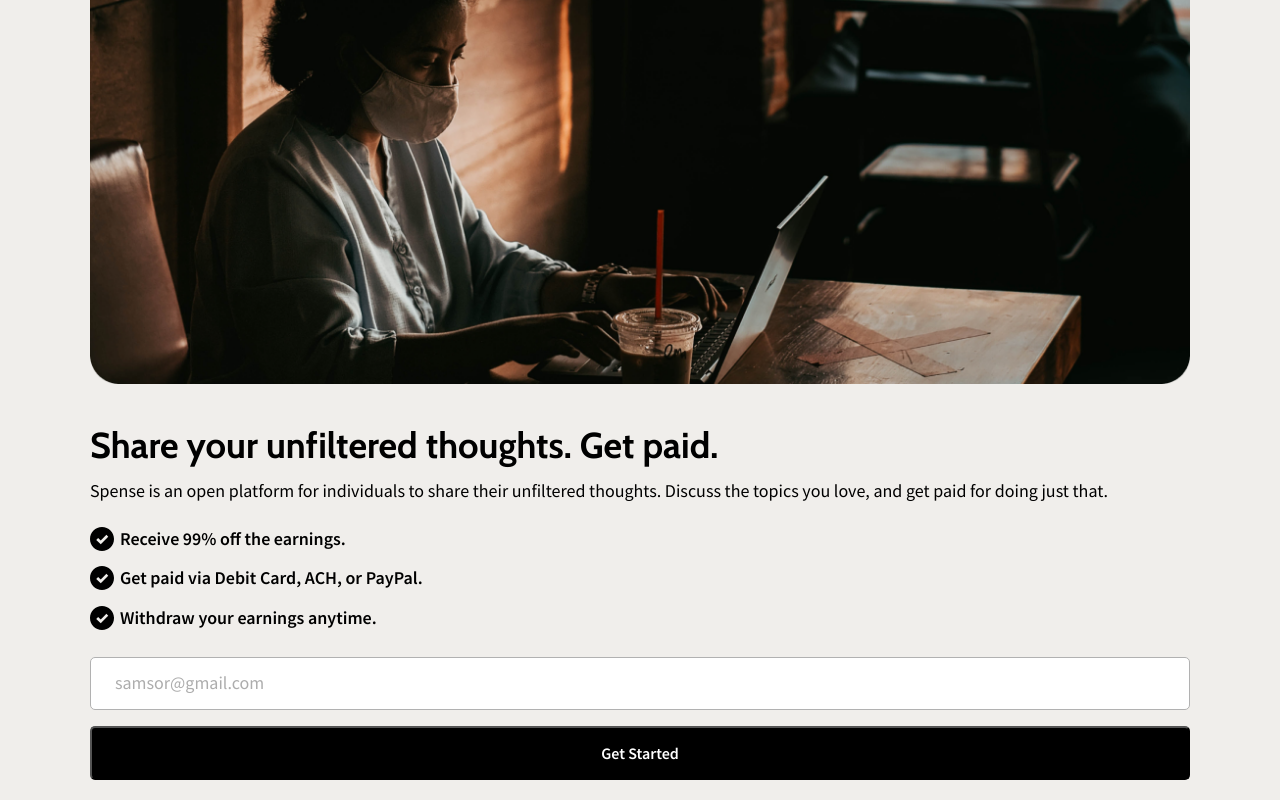
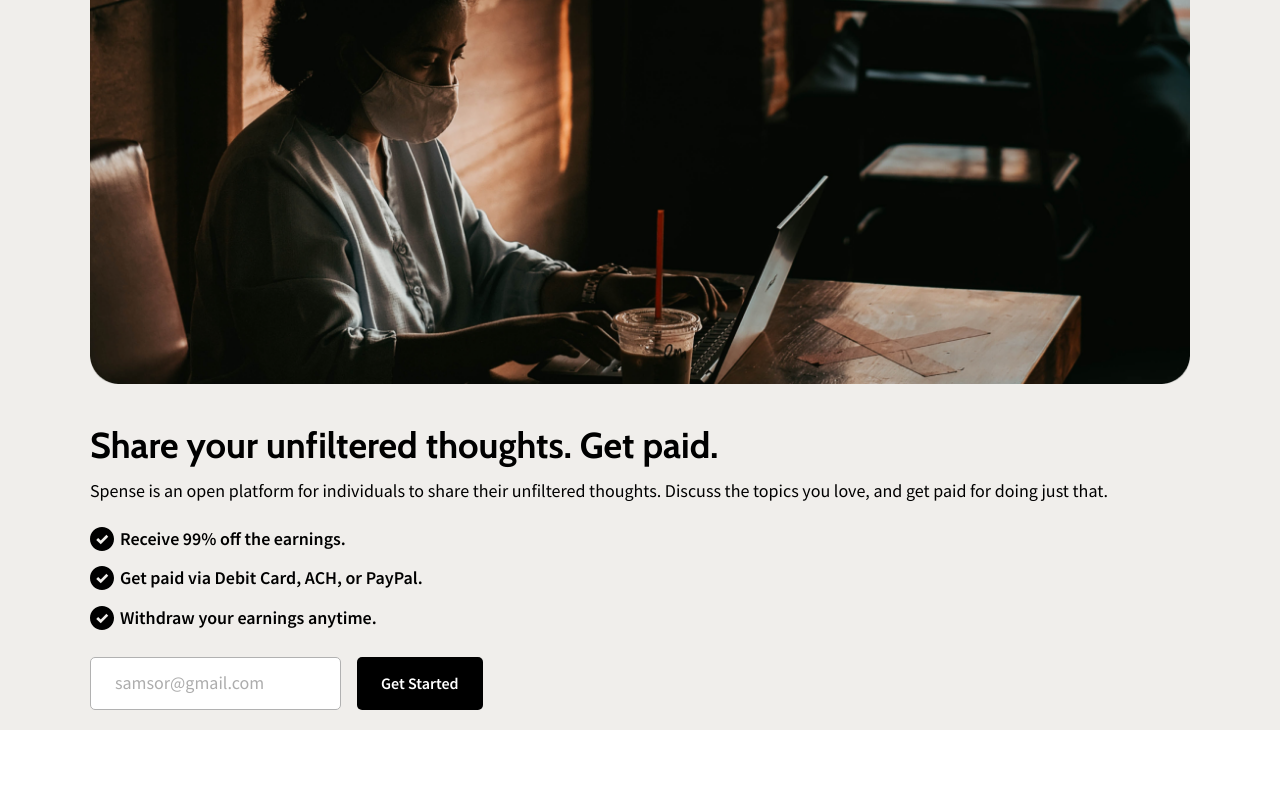
Before and after one commit to webcodemastery/spence, a plain HTML site: page index.html in a window 1280 px wide. Shown: the part 908-1708 px from the top of the page. After the commit the page ends 1638 px from the top, so only its background shows below. Drawn offline with nearby package versions, Linux system fonts and the light colour scheme.

Commit message:
Rempbe margin on hero input

```diff
--- a/css/style.css
+++ b/css/style.css
@@ -342,4 +342,28 @@ Hero
   background: var(--color-primary);
   color: var(--color-white);
   font-weight: 700;
+  border: none;
+  outline: none;
 }
+
+@media screen and (min-width: 768px) {
+  .hero-cta {
+    flex-direction: row;
+    justify-content: flex-start;
+  }
+
+  .hero-cta input {
+    margin-bottom: 0;
+  }
+
+  .hero-cta input::placeholder {
+    line-height: 2.7rem;
+  }
+
+  .hero-cta input,
+  .hero-cta button {
+    flex-grow: 0;
+    padding: 1.6rem 2.4rem;
+    margin-right: 1.6rem;
+  }
+}
```
